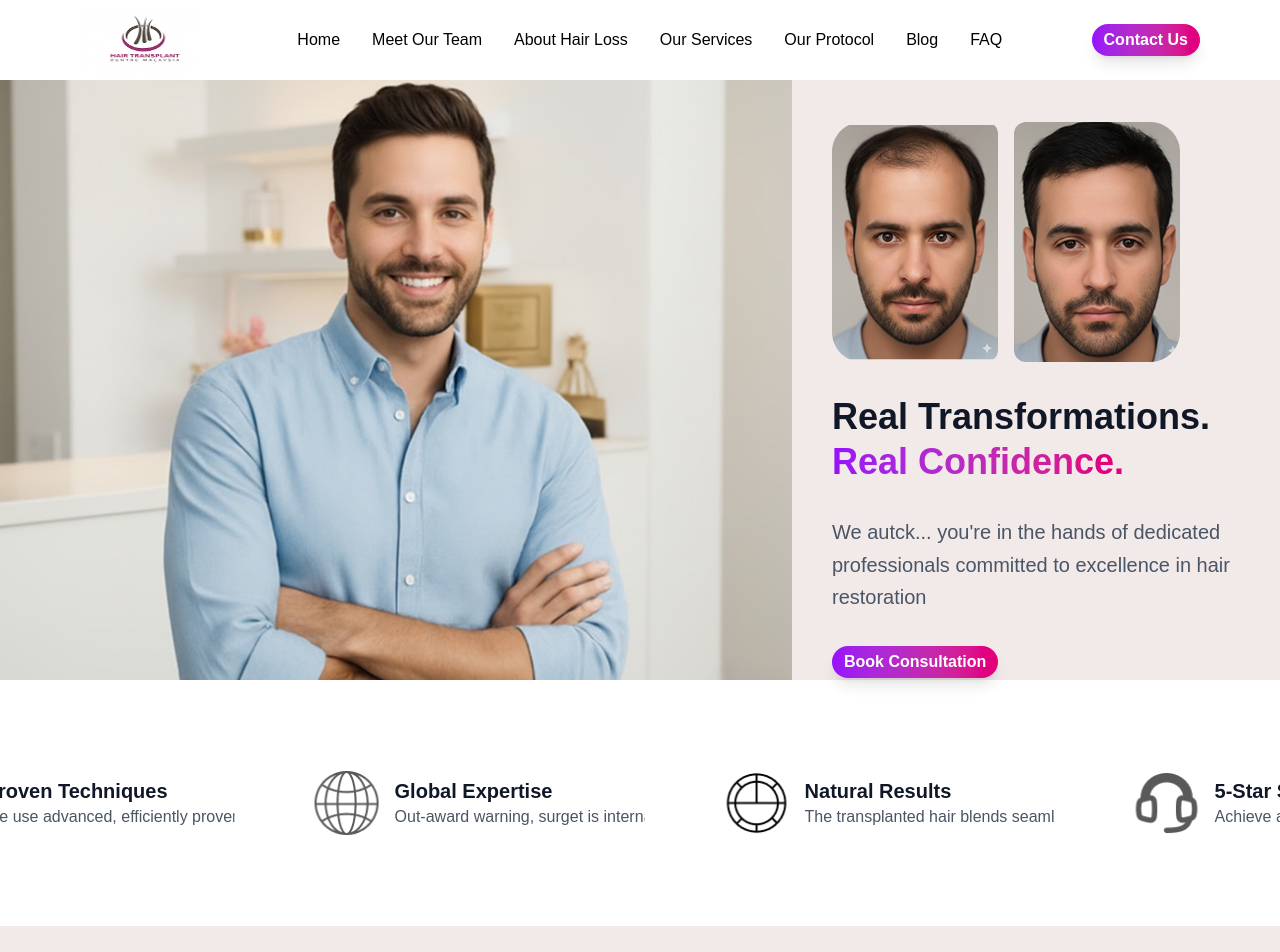
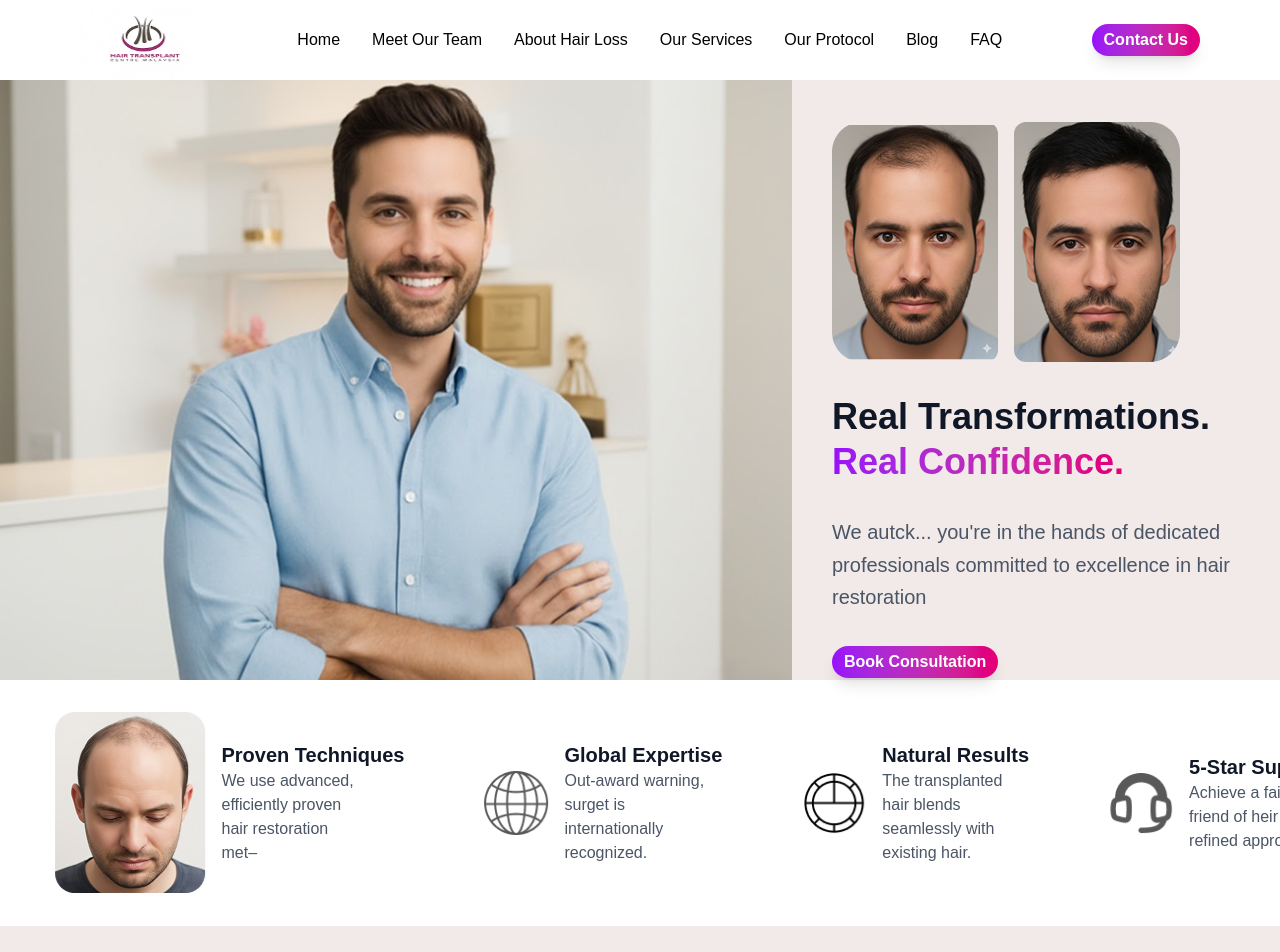
Before and after one commit to Tonmoy-Roy/Hair-Transplant-Landing-Page, a Next.js app: page / in a window 1280 px wide. Shown: the top 952 px of the page. Built offline with nearby package versions, Linux system fonts and the light colour scheme.

Commit message:
marquee bug fixed

```diff
--- a/app/Components/Sections/SecondSection.jsx
+++ b/app/Components/Sections/SecondSection.jsx
@@ -5,40 +5,35 @@ import { motion } from "framer-motion";
 
 const SecondSection = () => {
   return (
-    <div className="overflow-hidden bg-white py-8">
+    <div className="overflow-hidden bg-white py-8  md:flex">
       <motion.div
-        className="flex whitespace-nowrap"
+        className="flex"
         animate={{ x: ["0%", "-100%"] }}
         transition={{
-          duration: 40,
+          duration: 70,
           ease: "linear",
           repeat: Infinity,
         }}
       >
-        {/* Duplicate items twice for seamless loop */}
         {[...features, ...features].map((feature, index) => (
           <div
             key={index}
-            className="flex items-center gap-4 px-10 min-w-max"
+            className="md:flex items-center gap-4 px-10 min-w-max"
           >
-            {/* Icon */}
             <div>{feature.icon}</div>
 
-            {/* Text */}
-            <div className="w-[200px] md:w-[250px] shrink-0">
+            <div className="">
               <h3 className="text-xl font-bold text-gray-900">
                 {feature.title}
               </h3>
-              <p className="text-gray-600 text-sm md:text-base line-clamp-2">
+              <p className="text-gray-600 text-sm md:text-base md:w-[11vw] w-[50vw]">
                 {feature.description}
               </p>
-
             </div>
-
           </div>
         ))}
       </motion.div>
-    </div>
+    </div >
   );
 };
 
```
